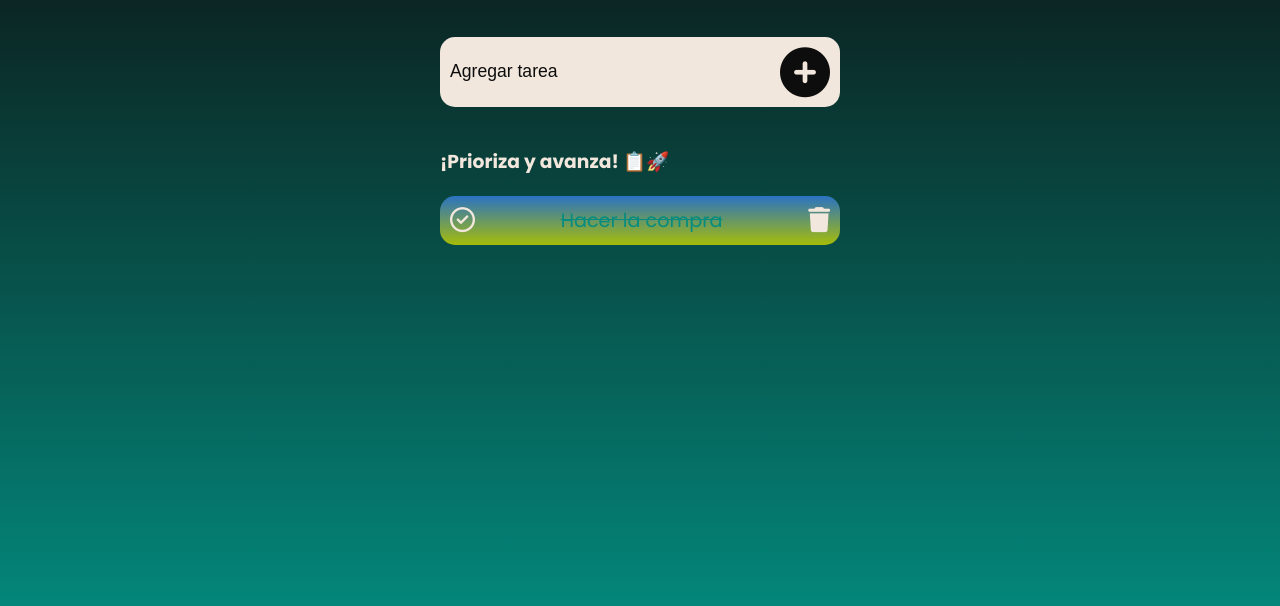
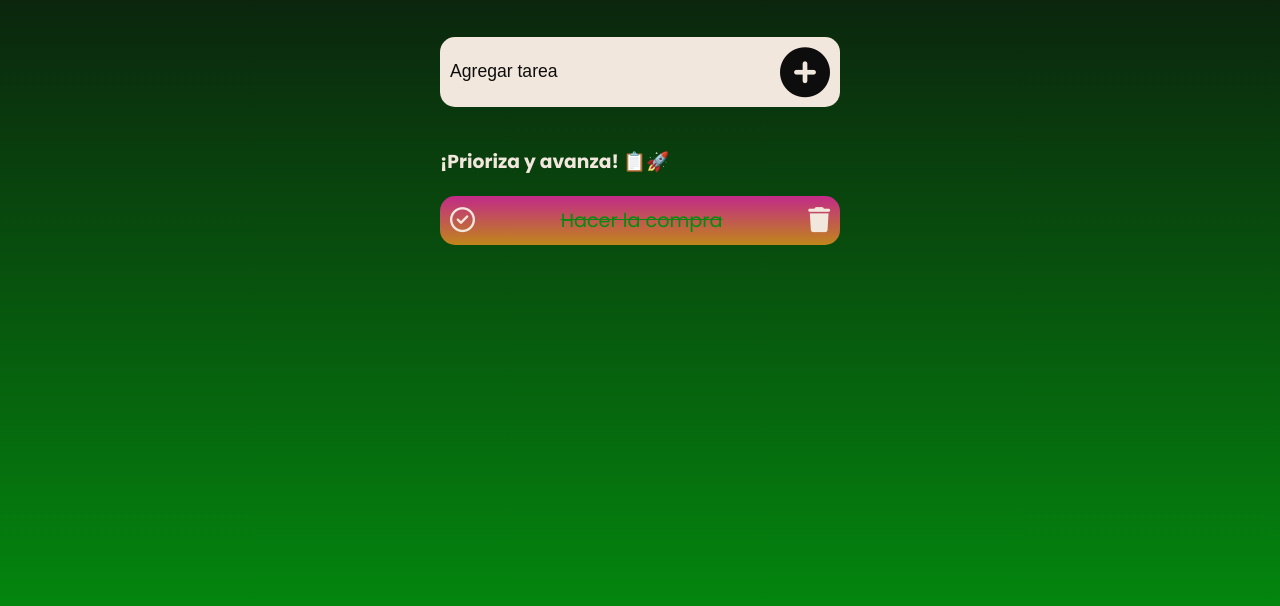
Before and after one commit to Idjc96/webpack-ejercicio, a website built with webpack: page src/index.html in a window 1280 px wide. Shown: the part 156-762 px from the top of the page. Built offline with nearby package versions, Linux system fonts and the light colour scheme.

Commit message:
cambio de colores

```diff
--- a/src/assets/style.css
+++ b/src/assets/style.css
@@ -7,9 +7,9 @@
 :root {
   --white: #F2E7DC;
   --purple: #0D0D0D;
-  --blue-light: #038C7F;
-  --blue-dark:#2a73c2;
-  --green: #A6BC09;
+  --blue-light: #038c0e;
+  --blue-dark:#c22a88;
+  --green: #c0861a;
 }
 
 body {
```
